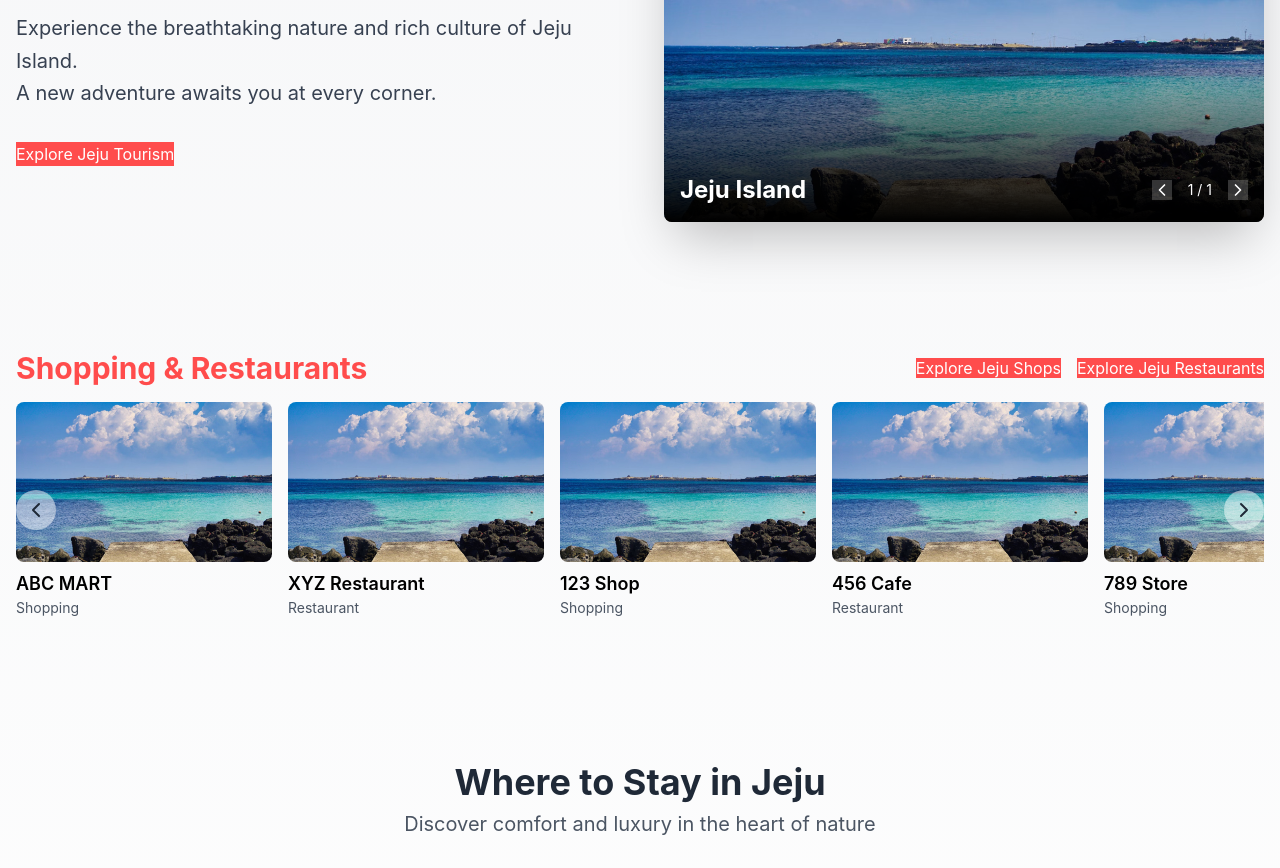
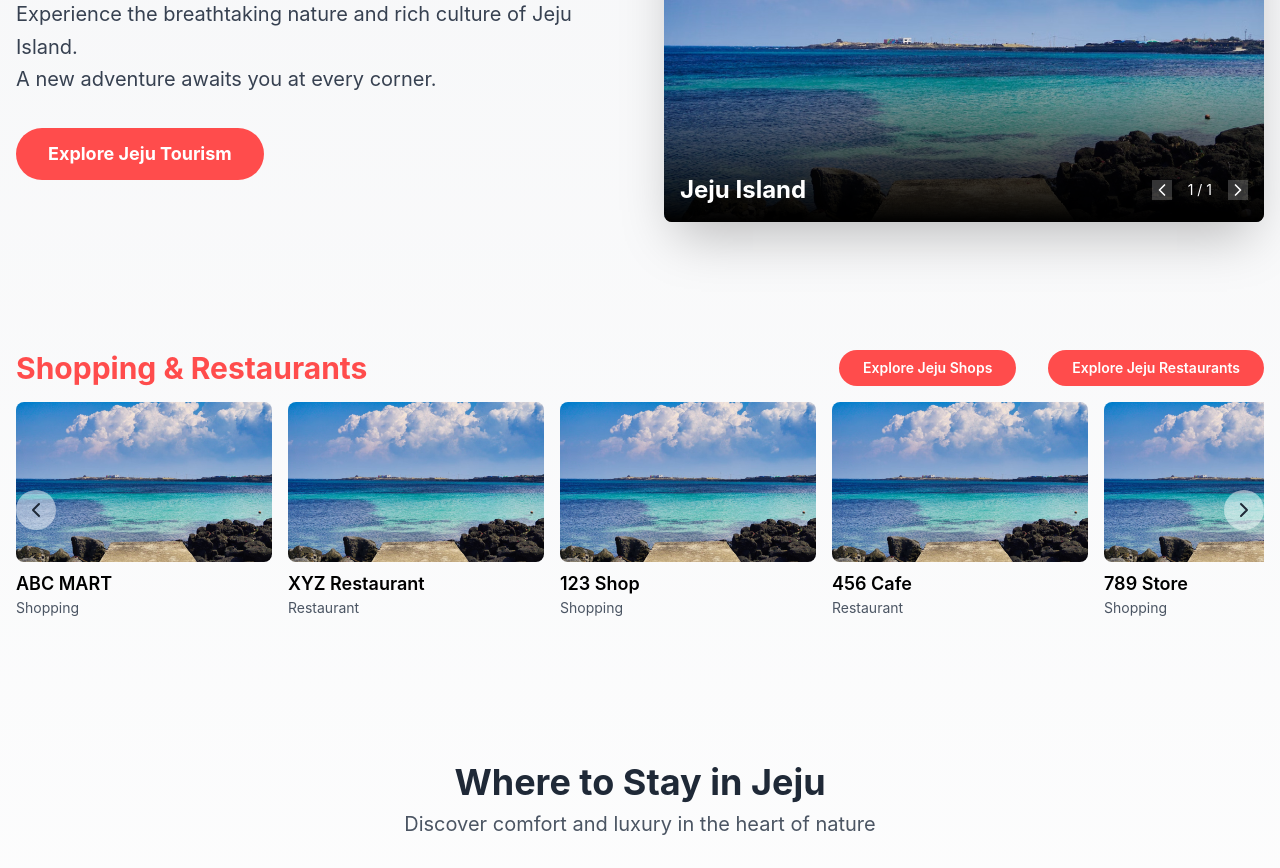
Before and after one commit to JejuTravel/JejuTravel-FE, a React (Vite) app: page / in a window 1280 px wide. Shown: the part 780-1648 px from the top of the page. Built offline with nearby package versions, Linux system fonts and the light colour scheme; a web font is replaced by a local one.

Commit message:
design: 버튼 스타일 수정

```diff
--- a/src/pages/home/components/HomeShoppingRestaurant.jsx
+++ b/src/pages/home/components/HomeShoppingRestaurant.jsx
@@ -38,17 +38,15 @@ function HomeShoppingRestaurant() {
             Shopping & Restaurants
           </h2>
           <div className="space-x-4">
-            <Link
-              to="/shopping"
-              className="btn btn-sm bg-[#FF4C4C] hover:bg-[#FF6B6B] text-white border-none"
-            >
-              Explore Jeju Shops
+            <Link to="/shopping">
+              <button className="px-6 py-2 bg-[#FF4C4C] hover:bg-[#FF6B6B] text-white font-semibold text-sm transition-all duration-300 ease-in-out rounded-full focus:outline-none focus:ring-2 focus:ring-[#FF4C4C] focus:ring-opacity-50 mr-4">
+                Explore Jeju Shops
+              </button>
             </Link>
-            <Link
-              to="/restaurant"
-              className="btn btn-sm bg-[#FF4C4C] hover:bg-[#FF6B6B] text-white border-none"
-            >
-              Explore Jeju Restaurants
+            <Link to="/restaurant">
+              <button className="px-6 py-2 bg-[#FF4C4C] hover:bg-[#FF6B6B] text-white font-semibold text-sm transition-all duration-300 ease-in-out rounded-full focus:outline-none focus:ring-2 focus:ring-[#FF4C4C] focus:ring-opacity-50">
+                Explore Jeju Restaurants
+              </button>
             </Link>
           </div>
         </div>
--- a/src/pages/home/components/HomeTourism.jsx
+++ b/src/pages/home/components/HomeTourism.jsx
@@ -47,7 +47,7 @@ function HomeTourism() {
             <br />A new adventure awaits you at every corner.
           </p>
           <Link to="/tourism" className="inline-block">
-            <button className="btn btn-lg bg-[#FF4C4C] hover:bg-[#FF6B6B] text-white border-none">
+            <button className="px-8 py-3 bg-[#FF4C4C] hover:bg-[#FF6B6B] text-white font-bold text-lg transition-all duration-300 ease-in-out rounded-full focus:outline-none focus:ring-2 focus:ring-[#FF4C4C] focus:ring-opacity-50">
               Explore Jeju Tourism
             </button>
           </Link>
```
